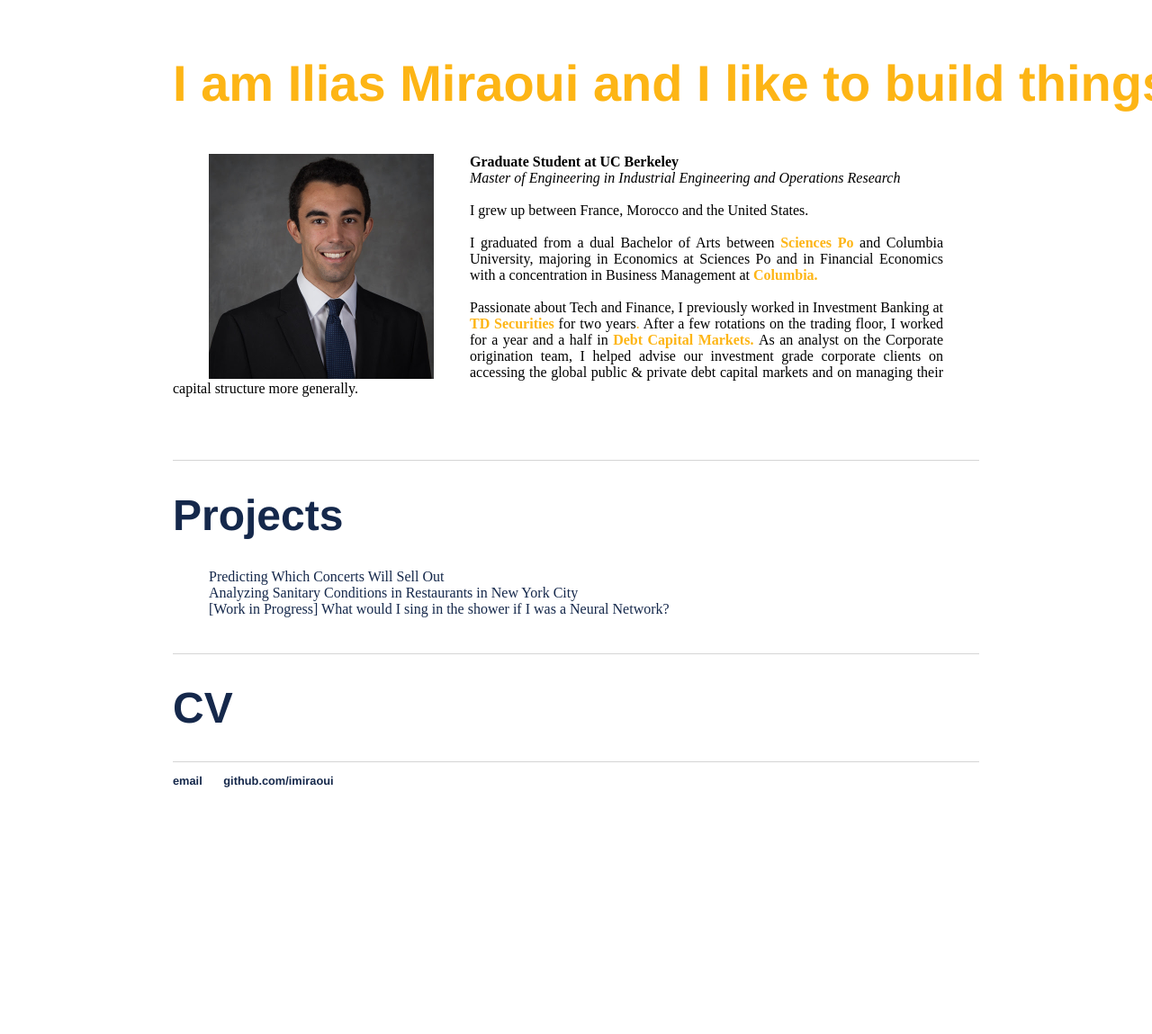
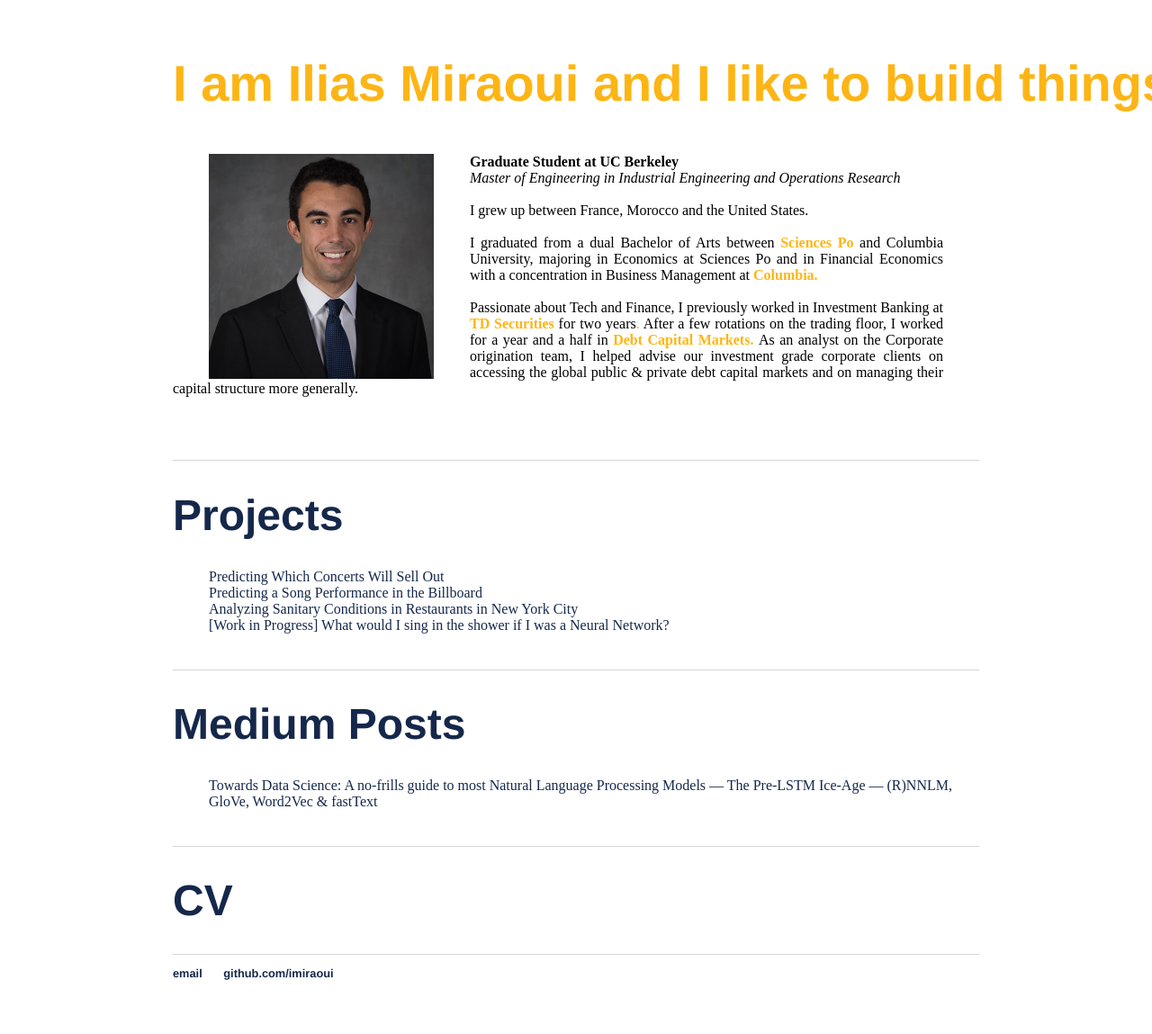
Before and after one commit to imiraoui/imiraoui.github.io, a Jekyll site: the page built from index.html, in a window 1280 px wide. Shown: the whole page at 90% size. Built offline with Jekyll 4.4.1, drawn with Linux system fonts in a browser that asks for light colours; nearby versions of some CDN libraries; before the commit the page ends 935 px from its top, so only the background shows below that.

Commit message:
adding medium

```diff
--- a/index.html
+++ b/index.html
@@ -24,10 +24,17 @@ title: Ilias Miraoui
 			<a name="Projects"> </a><h1> Projects </h1>
 			<ul class="posts">
 	<li><a href="https://github.com/imiraoui/ConcertTicketAnalysis"> Predicting Which Concerts Will Sell Out </a></li>
+	<li><a href="https://github.com/imiraoui/billboard-analytics"> Predicting a Song Performance in the Billboard </a></li>
     <li><a href="https://github.com/imiraoui/NYC-Restaurant-Analysis"> Analyzing Sanitary Conditions in Restaurants in New York City </a></li>
     <li><a href="https://github.com/imiraoui/Spotify-Lyrics"> [Work in Progress] What would I sing in the shower if I was a Neural Network? </a></li>
 </ul>
 		</div>
 		<div class ="projects" >
+			<a name="Medium" href="https://medium.com/@ilias.miraoui "> <h1> Medium Posts </h1></a>
+			<ul class="posts">
+		<li><a href="https://towardsdatascience.com/a-no-frills-guide-to-most-natural-language-processing-models-part-1-the-pre-lstm-ice-age-86055dd5d67c"> Towards Data Science: A no-frills guide to most Natural Language Processing Models — The Pre-LSTM Ice-Age — (R)NNLM, GloVe, Word2Vec & fastText </a></li>
+			</ul>
+		</div>
+		<div class ="projects" >
 			<a name="CV" href="assets/files/cv.pdf"> <h1> CV </h1> </a>
 		</div>
```
